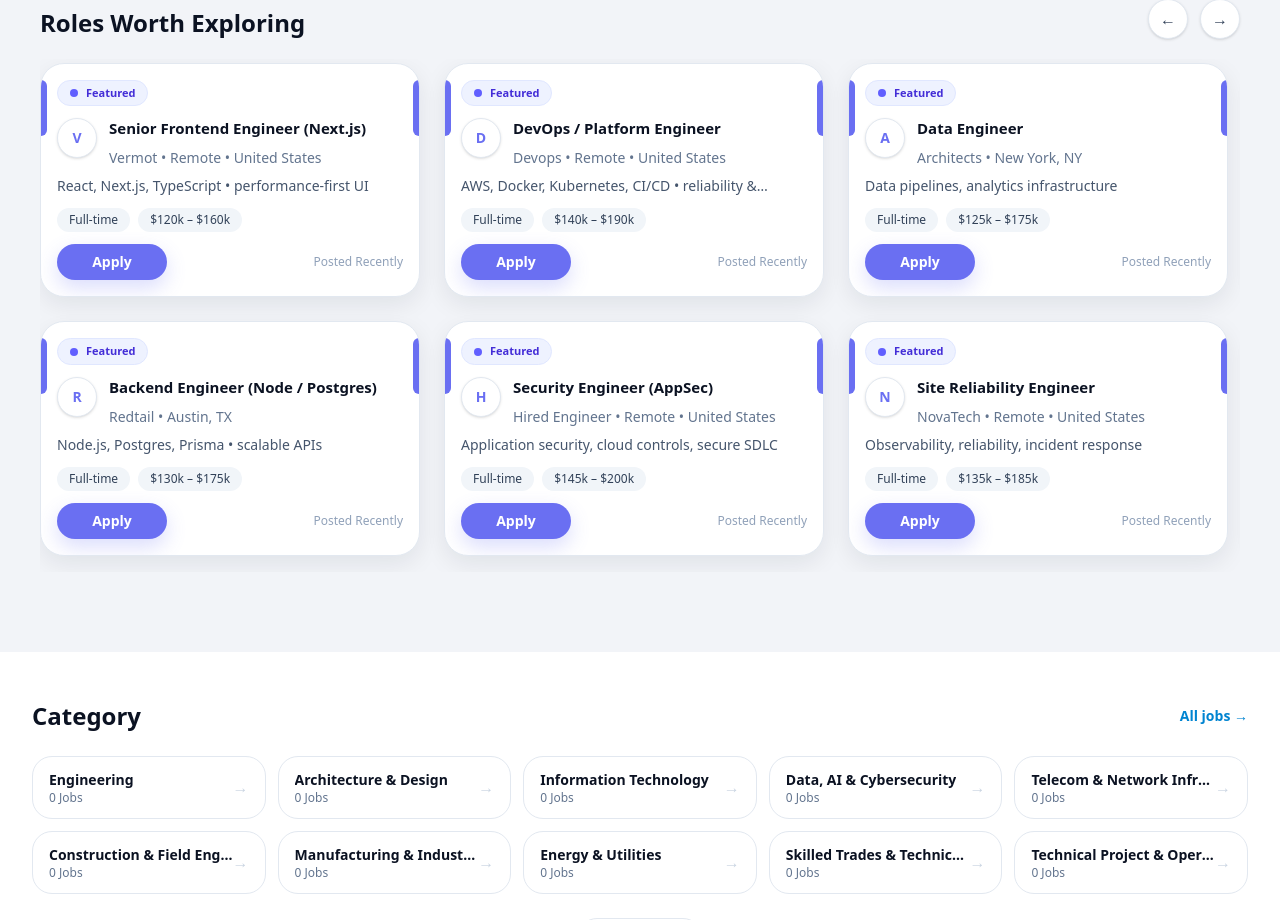
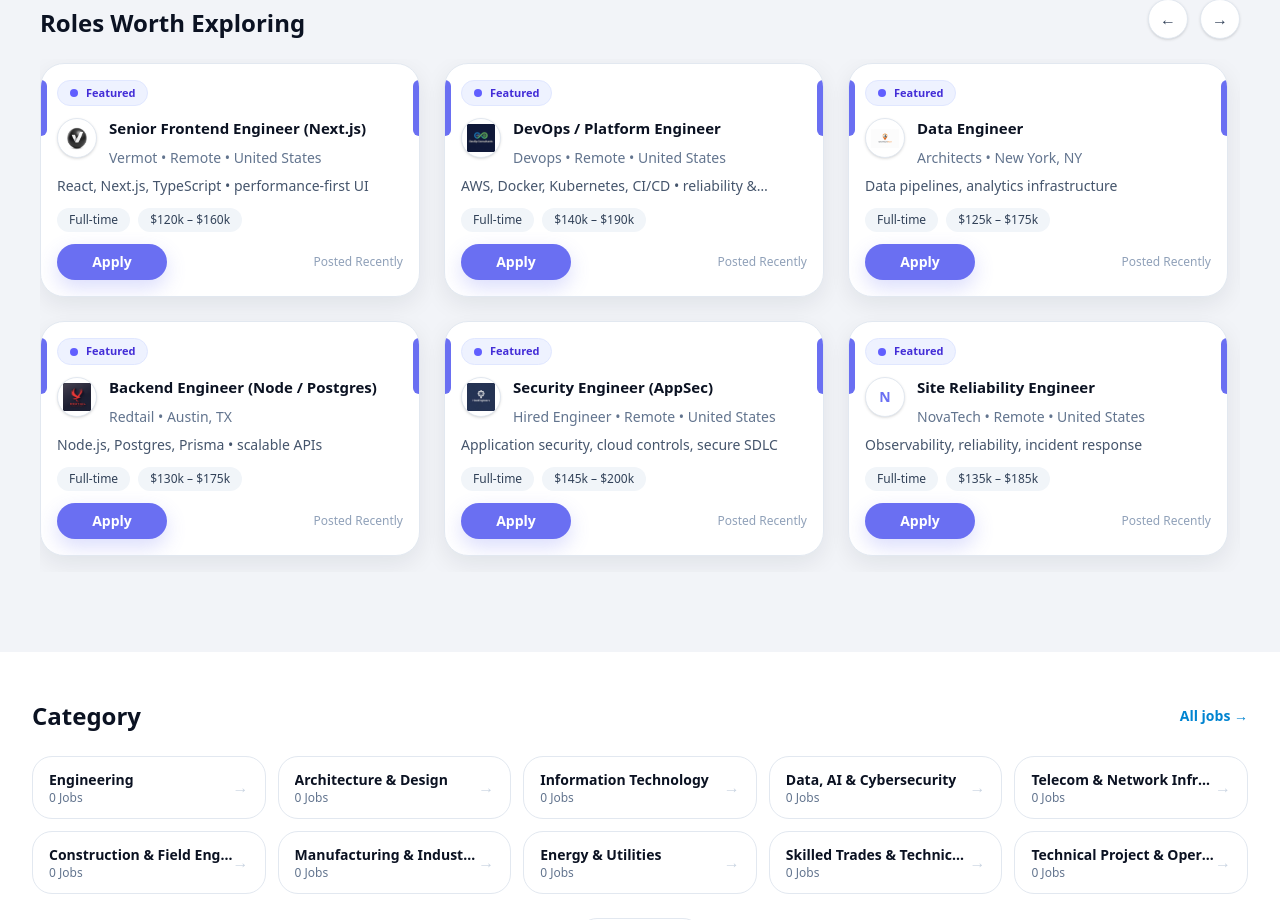
Before and after one commit to adebisidolapo/technicaljobboard, a Next.js app: page / in a window 1280 px wide. Shown: the part 1497-2417 px from the top of the page. Built offline with nearby package versions, Linux system fonts and the light colour scheme; no server answers; the database is empty.

Commit message:
update homepage

```diff
--- a/components/home/FeaturedJobsSection.tsx
+++ b/components/home/FeaturedJobsSection.tsx
@@ -219,15 +219,13 @@
 
 function JobCard({
   job,
-  logo,
-  loading,
   onOpen,
 }: {
   job: FeaturedCardJob;
-  logo: ReturnType<typeof getCompanyLogo>;
-  loading: boolean;
   onOpen: (job: FeaturedCardJob) => void;
 }) {
+  const logo = getCompanyLogo(job.company);
+
   return (
     <article
       className="
@@ -239,12 +237,10 @@
         sm:w-[340px] lg:w-[380px]
       "
     >
-      {/* purple bars */}
       <div className="absolute left-0 top-4 h-14 w-1.5 rounded-r-full bg-[var(--brand-purple)]" />
       <div className="absolute right-0 top-4 h-14 w-1.5 rounded-l-full bg-[var(--brand-purple)]" />
 
       <div className="flex h-full flex-col p-3 sm:p-4">
-        {/* featured badge */}
         <div className="flex items-center justify-between">
           <span className="inline-flex items-center gap-2 rounded-full border border-indigo-100 bg-indigo-50 px-3 py-1 text-[11px] font-semibold text-indigo-700">
             <span className="h-2 w-2 rounded-full bg-indigo-500" />
@@ -252,7 +248,6 @@
           </span>
         </div>
 
-        {/* title + company */}
         <div className="mt-3 flex items-start gap-3">
           <div className="flex h-10 w-10 flex-none items-center justify-center overflow-hidden rounded-xl border border-slate-200 bg-white shadow-sm">
             {logo ? (
@@ -271,7 +266,11 @@
           </div>
 
           <div className="min-w-0">
-            <button type="button" onClick={() => onOpen(job)} className="text-left">
+            <button
+              type="button"
+              onClick={() => onOpen(job)}
+              className="text-left"
+            >
               <h3 className="line-clamp-2 text-[15px] font-bold leading-5 text-[#0B1222]">
                 {job.title}
               </h3>
@@ -283,12 +282,10 @@
           </div>
         </div>
 
-        {/* description */}
         <p className="mt-2 line-clamp-1 text-sm text-slate-600">
           {job.description}
         </p>
 
-        {/* tags */}
         <div className="mt-3 flex flex-wrap gap-2">
           <span className="rounded-full bg-slate-100 px-3 py-1 text-xs font-medium text-slate-700">
             {job.type}
@@ -299,7 +296,6 @@
           </span>
         </div>
 
-        {/* apply */}
         <div className="mt-auto flex items-center justify-between pt-3">
           <button
             type="button"
@@ -310,7 +306,7 @@
           </button>
 
           <span className="text-xs text-slate-400">
-            {loading ? "Loading..." : `Posted ${job.posted}`}
+            Posted {job.posted}
           </span>
         </div>
       </div>
```
Lines whose indentation alone changed are shown as unchanged.
